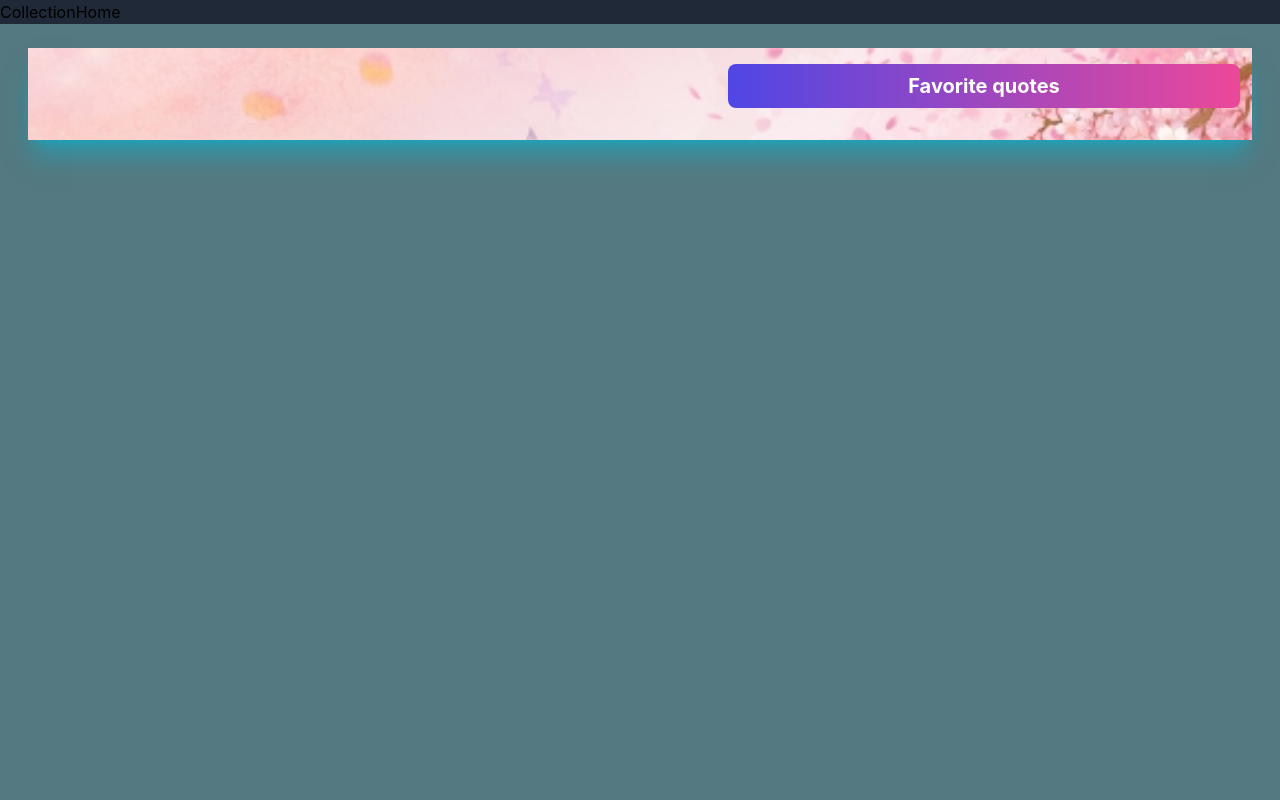
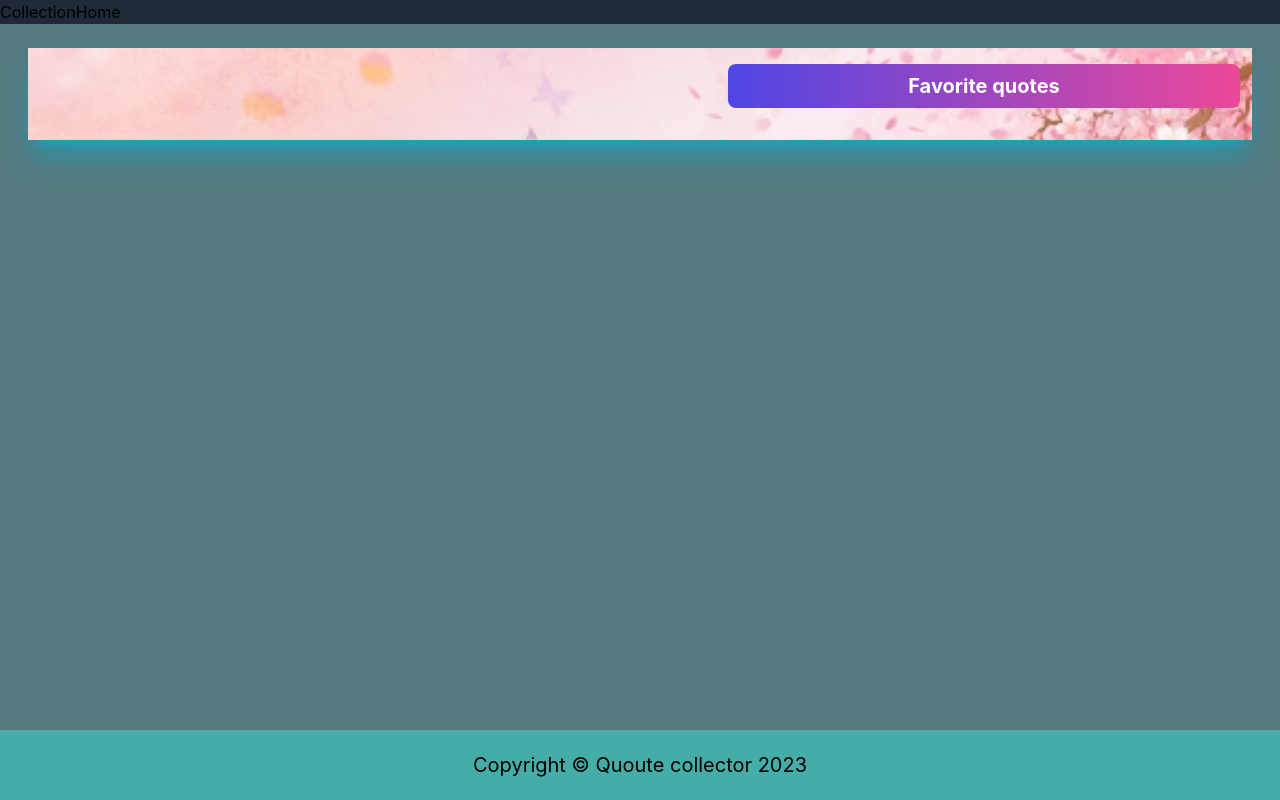
Before and after one commit to nk-mart/edx-group-2, a React (Create React App) app: page /collectionpage in a window 1280 px wide. Built offline with nearby package versions, Linux system fonts and the light colour scheme; a web font is replaced by a local one.

Commit message:
linked footer component to collection page

```diff
--- a/src/components/CollectionPage/CollectionPage.js
+++ b/src/components/CollectionPage/CollectionPage.js
@@ -2,6 +2,7 @@ import React, { useState, useEffect } from 'react';
 import './CollectionPage.css';
 import { FontAwesomeIcon } from '@fortawesome/react-fontawesome'
 import Navbar from '../Navbar/Navbar';
+import Footer from '../Footer/Footer';
 
 function CollectionPage(){
 
@@ -39,6 +40,7 @@ function CollectionPage(){
             {savedQuotes.map((quote) => generatingQuote(quote))}
           </div>
       </div>
+        <Footer></Footer>
       </>
      );
     }
```
